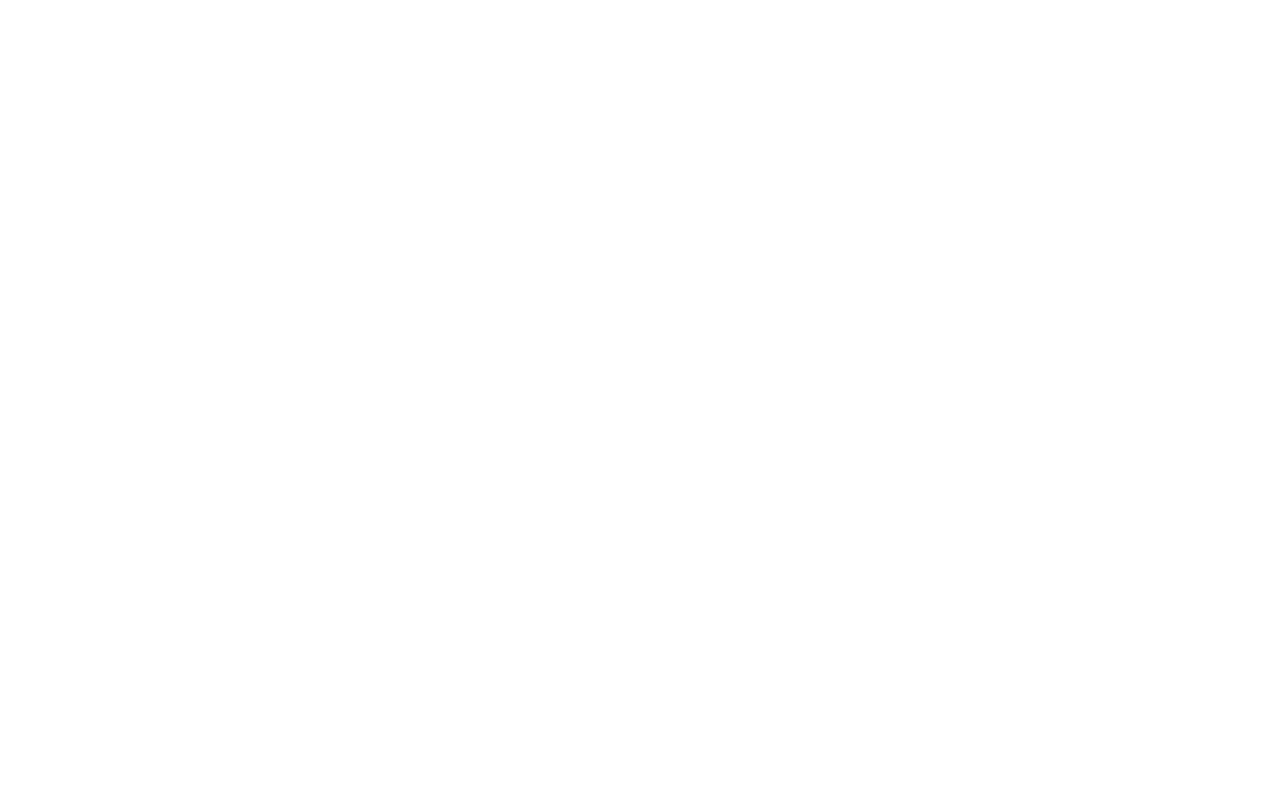
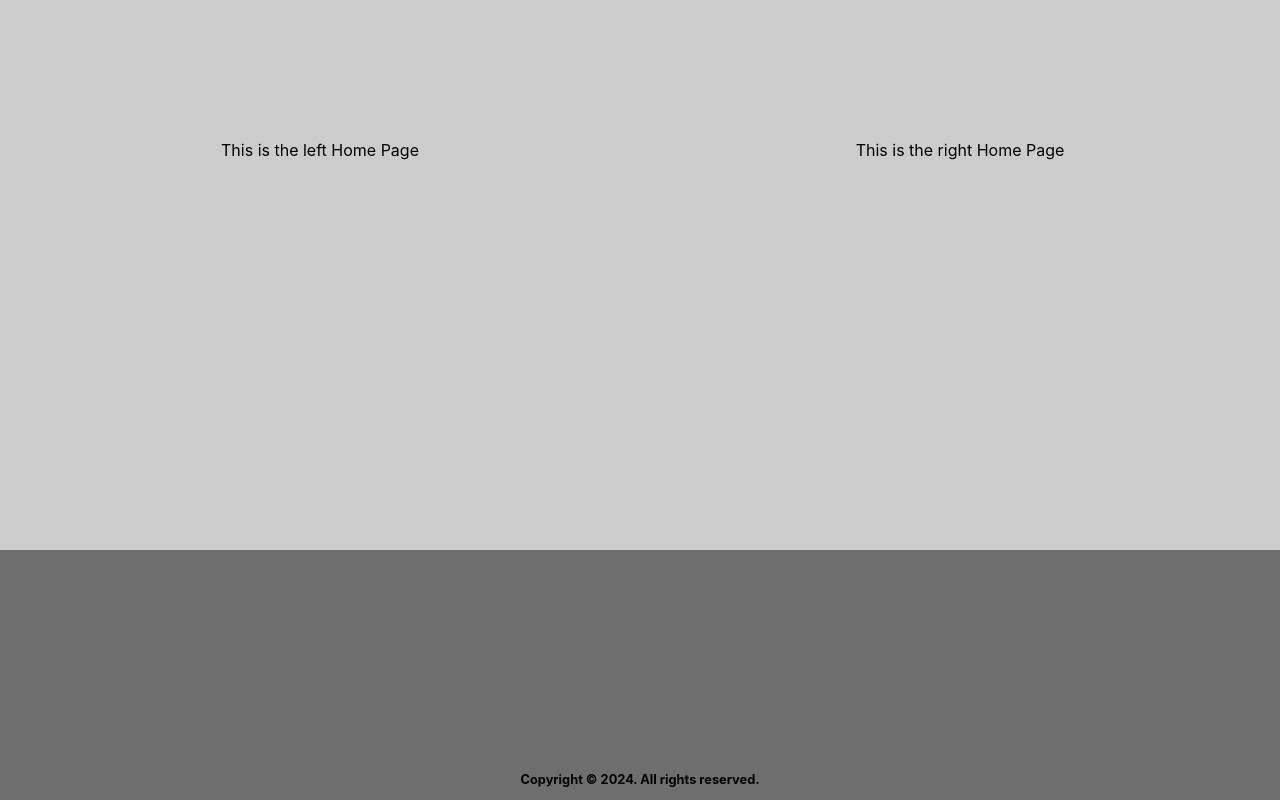
Before and after one commit to Hashem195/ReactEstiam, a React (Create React App) app: page / in a window 1280 px wide. Shown: the part 400-1200 px from the top of the page. Before the commit the page ends 800 px from the top, so only its background shows below. Built offline with nearby package versions, Linux system fonts and the light colour scheme.

Commit message:
creating the footer and editing the colors of the headers

```diff
--- /dev/null
+++ b/src/Comoposents/Footer/Footer.js
@@ -0,0 +1,23 @@
+import React from "react";
+import styled from "styled-components";
+
+const Footer = () => {
+  return (
+    <Container>
+      <p>Copyright © 2024. All rights reserved.</p>
+    </Container>
+  );
+};
+export default Footer;
+
+const Container = styled.div`
+  display: flex;
+  justify-content: center;
+  align-items: flex-end;
+  height: 250px;
+  width: 100%;
+  background: #6e6e6e;
+  color: black;
+  font-weight: bold;
+  font-size: 0.8em;
+`;
--- a/src/Comoposents/Header/Header.js
+++ b/src/Comoposents/Header/Header.js
@@ -62,16 +62,19 @@
 const NavItem = styled.li`
   margin: 0 0.5em;
   font-weight: bold;
+  color: white;
 `;
 
 const StyledLink = styled.a`
   text-decoration: none;
   color: white;
   font-size: 1.2em;
+  border-radius: 0.2em;
   padding: 0.5em;
   transition: color 0.3s ease, transform 0.3s ease;
 
   &:hover {
+    background-color: #bcfd4c;
     color: black;
     font-weight: bold;
     transform: scale(1.2);
@@ -82,8 +85,8 @@
 
 const Divider = styled.span`
   margin: 0 0.5em;
-  color: white;
-
+  color: black;
+  font-weight: bold;
   @media (max-width: 600px) {
     display: none;
   }
--- a/src/Comoposents/HomePage/Home.js
+++ b/src/Comoposents/HomePage/Home.js
@@ -3,11 +3,42 @@
 
 const Home = () => {
   return (
-    <div>
-      <div></div>
-      <div></div>
-    </div>
+    <Bigdiv>
+      <Leftdiv>
+        <p>This is the left Home Page</p>
+      </Leftdiv>
+
+      <Rightdiv>
+        <p>This is the right Home Page</p>
+      </Rightdiv>
+    </Bigdiv>
   );
 };
 
+const Bigdiv = styled.div`
+  display: flex;
+  flex-direction: row;
+  align-items: center;
+  justify-content: space-evenly;
+  height: 100vh;
+  background: #cccccc;
+`;
+
+const Leftdiv = styled.div`
+  display: flex;
+  flex-direction: column;
+  align-items: center;
+  justify-content: center;
+  width: 50%;
+  height: 100%;
+`;
+
+const Rightdiv = styled.div`
+  display: flex;
+  flex-direction: column;
+  align-items: center;
+  justify-content: center;
+  width: 50%;
+  height: 100%;
+`;
 export default Home;
--- a/src/index.js
+++ b/src/index.js
@@ -5,6 +5,7 @@
 import reportWebVitals from "./reportWebVitals";
 import Header from "./Comoposents/Header/Header";
 import Home from "./Comoposents/HomePage/Home";
+import Footer from "./Comoposents/Footer/Footer";
 
 const root = ReactDOM.createRoot(document.getElementById("root"));
 root.render(
@@ -12,6 +13,7 @@
     <Header />
     <Home />
     <App />
+    <Footer />
   </React.StrictMode>
 );
 
```
